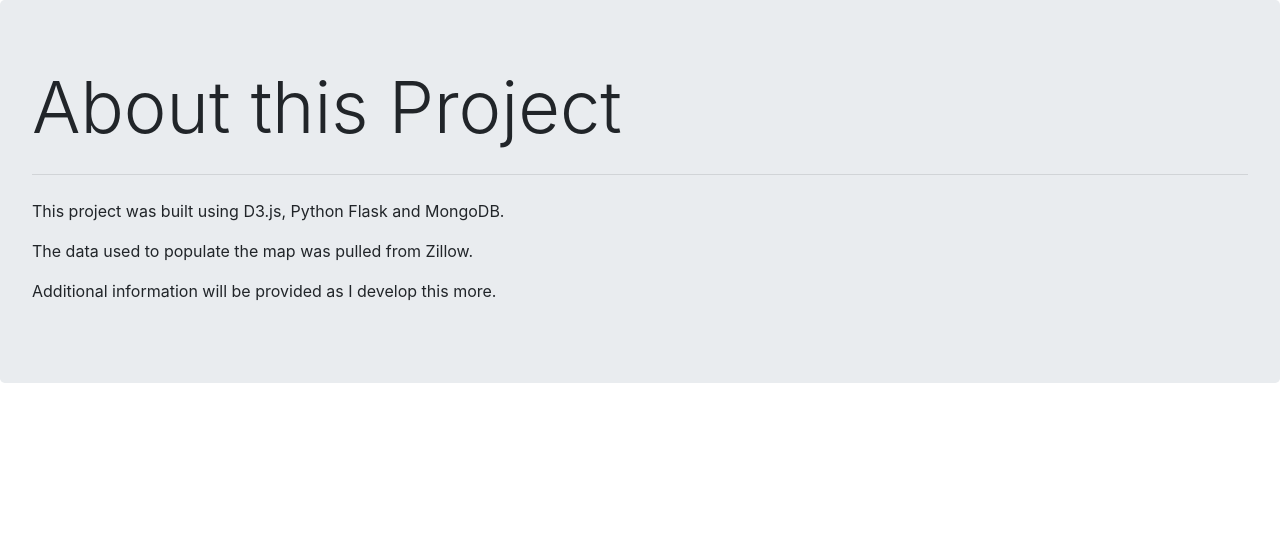
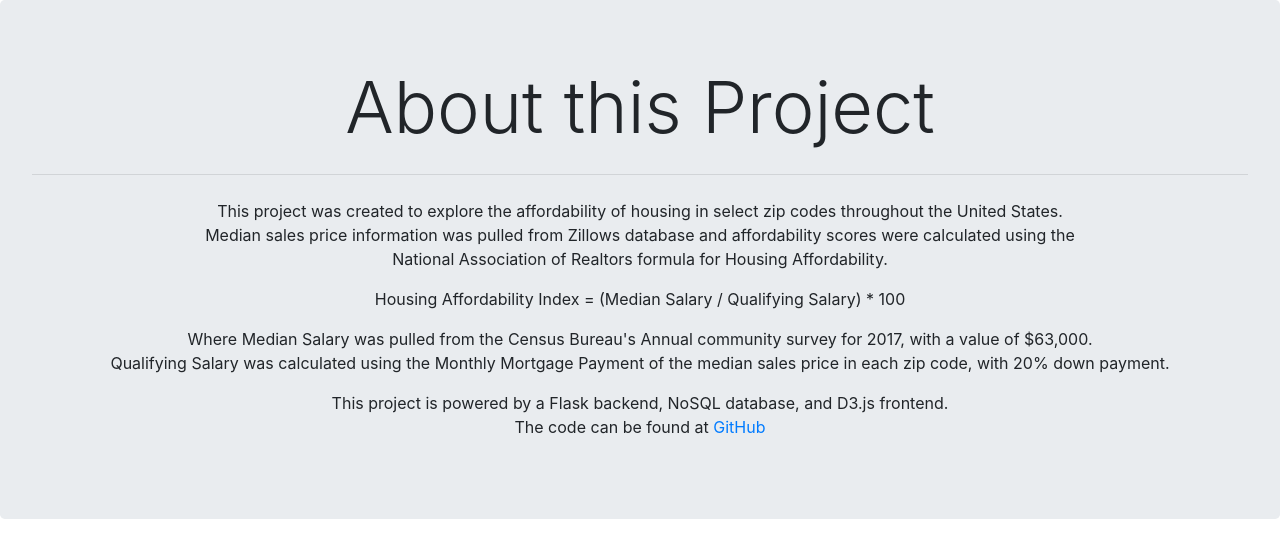
Before and after one commit to jristow/capstoneProject-ServiceLayer, a Flask app: page /about in a window 1280 px wide. Shown: the part 56-614 px from the top of the page. Run offline with Flask 2, Linux system fonts and the light colour scheme; some libraries are stand-ins or nearby versions.

Commit message:
Updated UI

```diff
--- a/CapstoneServiceLayer/app.py
+++ b/CapstoneServiceLayer/app.py
@@ -6,20 +6,24 @@ from bson.json_util import dumps
 
 app = Flask(__name__)
 
-#MongoDB initialization values
+# MongoDB initialization values
 MONGODB_HOST = 'localhost'
 MONGODB_PORT = 27017
 DBS_NAME = 'capstoneproject'
 COLLECTION_NAME = 'zipData'
-FIELDS = {"_id": False, 'Zip': True, 'Longitude': True, 'Latitude': True, "MedianSalesPrice": True, "QualifyingIncome": True, "HousingAffordabilityIndex": True}
+FIELDS = {"_id": False, 'Zip': True, 'Longitude': True, 'Latitude': True,
+          "MedianSalesPrice": True, "QualifyingIncome": True, "HousingAffordabilityIndex": True}
+
 
 @app.route('/')
 def home():
     return render_template('index.html')
 
+
 @app.route('/about')
 def about():
     return render_template('about.html')
+
 
 @app.route('/getData')
 def getData():
@@ -33,17 +37,24 @@ def getData():
     connection.close()
     return json_zipData
 
+
 @app.route('/getZipInfo/<string:zip>')
 def getZipInfo(zip):
     connection = MongoClient(MONGODB_HOST, MONGODB_PORT)
     collection = connection[DBS_NAME][COLLECTION_NAME]
-    zipInfo = collection.find({'Zip': zip},projection={'_id': False, 'MedianSalesPrice': True, 'QualifyingIncome': True, 'HousingAffordabilityIndex': True })
+    zipInfo = collection.find({'Zip': zip}, projection={
+                              '_id': False, 'MedianSalesPrice': True, 'QualifyingIncome': True, 'HousingAffordabilityIndex': True})
     json_zipInfo = []
     for zip in zipInfo:
         json_zipInfo.append(zip)
+    if json_zipInfo == []:
+        json_zipInfo.append({"MedianSalesPrice": "No Data",
+                             "QualifyingIncome": "No Data", "HousingAffordabilityIndex": "No Data"})
+    print(json_zipInfo)
     json_zipInfo = json.dumps(json_zipInfo, default=json_util.default)
     connection.close()
     return json_zipInfo
 
+
 if __name__ == "__main__":
     app.run(host='0.0.0.0', port=5000, debug=True)
--- a/CapstoneServiceLayer/templates/about.html
+++ b/CapstoneServiceLayer/templates/about.html
@@ -27,11 +27,19 @@
         </div>
     </nav>
     <div class="jumbotron">
-        <h1 class="display-3">About this Project</h1>
+        <center><h1 class="display-3">About this Project</h1>
         <hr class="my-4">
-        <p>This project was built using D3.js, Python Flask and MongoDB.</p>
-        <p>The data used to populate the map was pulled from Zillow.</p>
-        <p>Additional information will be provided as I develop this more.</p>
+        <p>This project was created to explore the affordability of housing in select zip codes throughout the United States.<br>
+        Median sales price information was pulled from Zillows database and affordability scores were calculated using the<br>
+        National Association of Realtors formula for Housing Affordability. </p>
+        <p></p>
+        <p>Housing Affordability Index = (Median Salary / Qualifying Salary) * 100</p>
+        <p>Where Median Salary was pulled from the Census Bureau's Annual community survey for 2017, with a value of $63,000. <br>
+        Qualifying Salary was calculated using the Monthly Mortgage Payment of the median sales price in each zip code, with 20% down payment.<br>
+        </p>
+        <p>This project is powered by a Flask backend, NoSQL database, and D3.js frontend. <br>
+        The code can be found at <a href="https://github.com/jristow/capstoneProject-ServiceLayer">GitHub</a></p>
+    </center>
     </div>
 </body>
 </html>
```
Also changed, not shown: CapstoneServiceLayer/templates/index.html (+20 -13 lines), CapstoneServiceLayer/zappa_settings.json (added, +10 -0 lines), CapstoneServiceLayer/tests/test_app.py (added), 2 other files.
